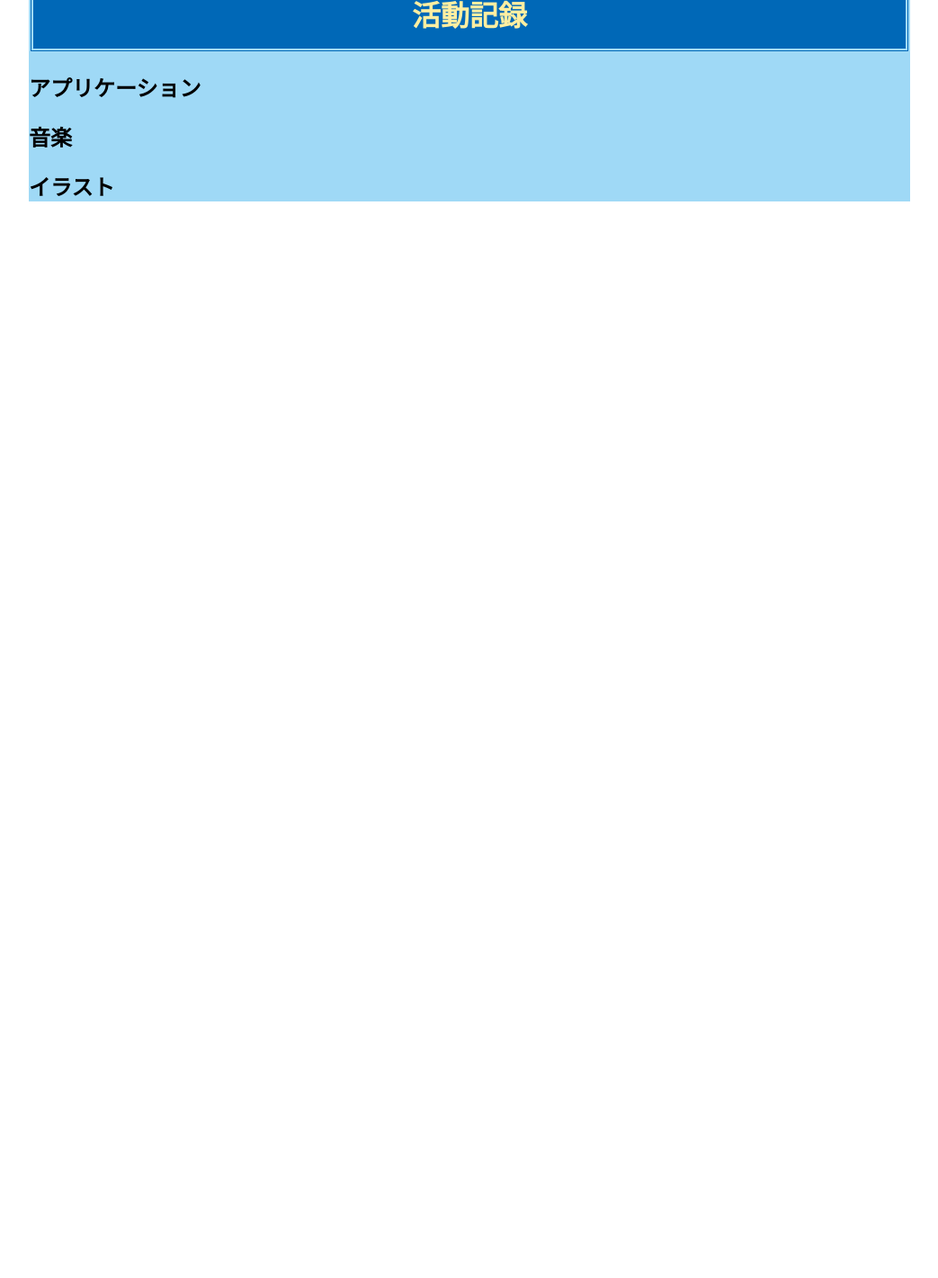
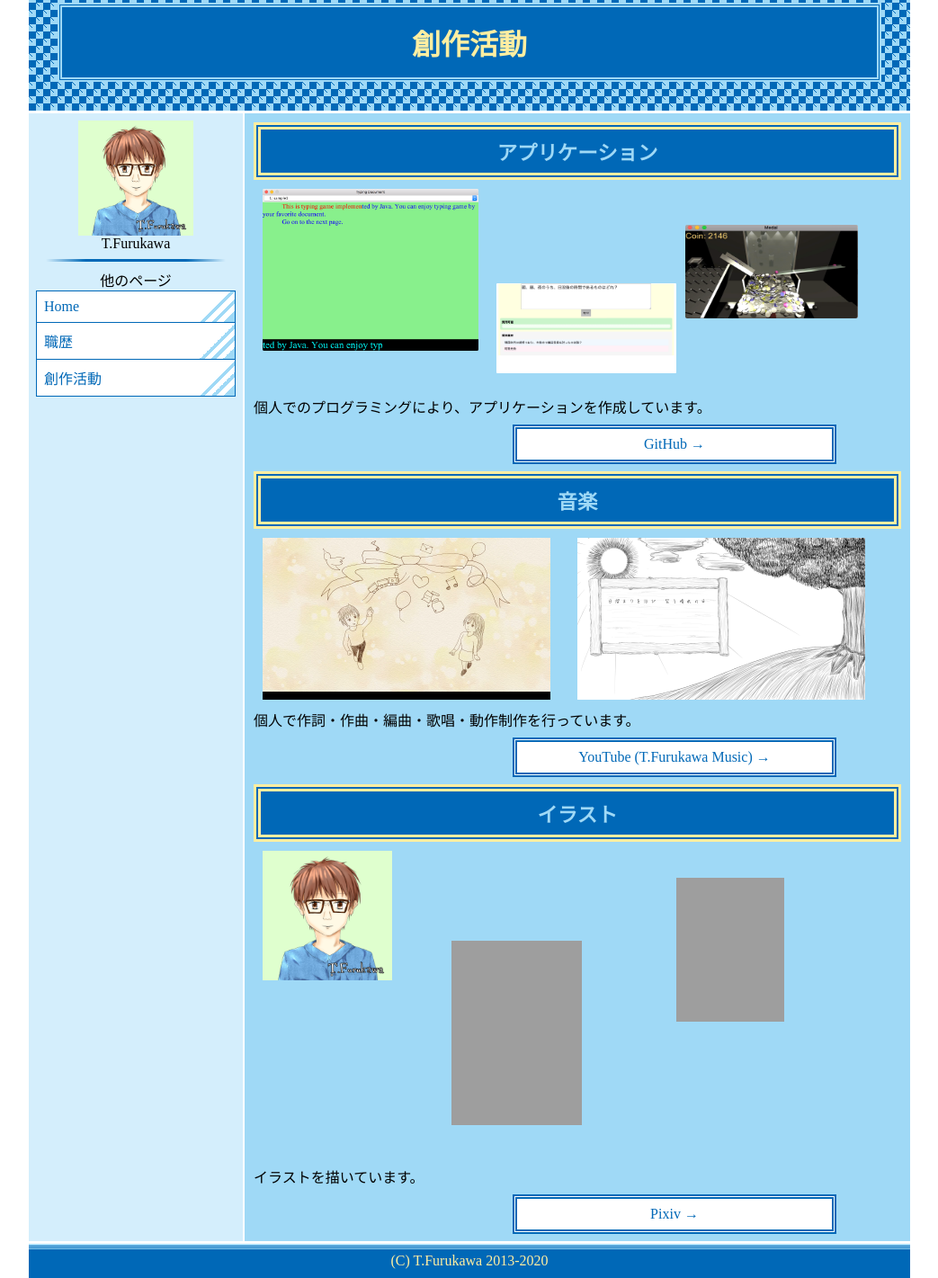
Before and after one commit to tfull/tfull.github.io, a plain HTML site: page activity.html in a window 1280 px wide. Shown: the part 29-1450 px from the top of the page at 90% size, without its empty margins (118-1161 px from the left). Before the commit the page ends 800 px from the top, so only its background shows below. Drawn offline with Linux system fonts and the light colour scheme; grey boxes are pictures that could not be loaded.

Commit message:
renewal 202008

```diff
--- a/activity.html
+++ b/activity.html
@@ -6,9 +6,73 @@
   <title>活動記録 - T.Furukawa</title>
 </head>
 <body>
-    <h1>活動記録</h1>
-    <h2>アプリケーション</h2>
-    <h2>音楽</h2>
-    <h2>イラスト</h2>
+  <header>
+    <h1>創作活動</h1>
+  </header>
+  <div id="middle">
+    <aside>
+      <div class="profile">
+        <img class="face_icon" src="img/face.png" width="128px" height="128px" />
+        <div>T.Furukawa</div>
+      </div>
+      <hr />
+      <nav>
+        <div>他のページ</div>
+        <ul>
+          <li><a href="index.html">Home</a></li>
+          <li><a href="career.html">職歴</a></li>
+          <li><a href="#">創作活動</a></li>
+        </ul>
+      </nav>
+    </aside>
+    <article>
+      <h2>アプリケーション</h2>
+      <div class="creative">
+        <div class="gallery" style="height: 240px;">
+          <img src="img/typing_game.png" width="240px" height="180px" style="top: 10px; left: 10px;" />
+          <img src="img/medal.png" width="192px" height="104px" style="top: 50px; left: 480px;" />
+          <img src="img/qa_system.png" width="200px" height="100px" style="top: 115px; left: 270px;" />
+        </div>
+        <div class="description">
+          個人でのプログラミングにより、アプリケーションを作成しています。
+        </div>
+        <div class="link">
+          <a href="https://github.com/tfull" target="_blank">GitHub →</a>
+        </div>
+      </div>
+      <h2>音楽</h2>
+      <div class="creative">
+        <div class="gallery" style="height: 200px;">
+          <img src="img/music007.png" width="320px" height="180px" style="top: 10px; left: 10px;" />
+          <img src="img/music010.png" width="320px" height="180px" style="top: 10px; left: 360px;" />
+        </div>
+        <div class="description">
+          個人で作詞・作曲・編曲・歌唱・動作制作を行っています。
+        </div>
+        <div class="link">
+          <a href="https://www.youtube.com/channel/UCGz6kesTqG3-s_1_VIhP9Ew" target="_blank">YouTube (T.Furukawa Music) →</a>
+        </div>
+      </div>
+      <h2>イラスト</h2>
+      <div class="creative">
+        <div class="gallery" style="height: 360px;">
+          <img src="img/face.png" width="144px" height="144px" style="top: 10px; left: 10px;" />
+          <img src="img/girl.png" width="145px" height="205px" style="top: 110px; left: 220px;" />
+          <img src="img/girls.png" width="120px" height="160px" style="top: 40px; left: 470px;" />
+        </div>
+        <div class="description">
+          イラストを描いています。
+        </div>
+        <div class="link">
+          <a href="https://www.pixiv.net/users/17877969" target="_blank">Pixiv →</a>
+        </div>
+      </div>
+    </article>
+  </div>
+  <footer>
+    <div>
+      (C) T.Furukawa 2013-2020
+    </div>
+  </footer>
 </body>
 </html>
--- a/css/summer.css
+++ b/css/summer.css
@@ -43,9 +43,21 @@ article {
 
 footer {
     clear: both;
-    background-color: var(--color-blue);
+    background-image: linear-gradient(180deg,
+        var(--color-sky) 5%,
+        var(--color-blue) 5%,
+        var(--color-blue) 8%,
+        var(--color-sky) 8%,
+        var(--color-sky) 11%,
+        var(--color-blue) 11%,
+        var(--color-blue) 14%,
+        var(--color-sky) 14%,
+        var(--color-sky) 17%,
+        var(--color-blue) 17%
+    );
     margin: 0px;
     padding: 10px;
+    border-top: solid 3px white;
 }
 
 header {
@@ -80,7 +92,7 @@ aside nav a {
     text-decoration: none;
     color: var(--color-blue);
     display: block;
-    background-image: linear-gradient(135deg, white 85%, black 85%, black 87%, white 87%, white 90%, black 90%, black 92%, white 92%, white 95%, black 95%);
+    background-image: linear-gradient(135deg, white 85%, var(--color-sky) 85%, var(--color-sky) 87%, white 87%, white 90%, var(--color-sky) 90%, var(--color-sky) 92%, white 92%, white 95%, var(--color-sky) 95%);
 }
 
 aside nav a:hover {
@@ -101,8 +113,9 @@ h1 {
 
 article h2 {
     margin: 0;
-    padding: 10px;
+    padding: 0.5rem;
     text-align: center;
+    font-size: 1.4rem;
     background-color: var(--color-blue);
     border: double 8px var(--color-yellow);
     color: var(--color-sky);
@@ -132,3 +145,74 @@ aside hr {
 nav div {
     text-align: center;
 }
+
+.external_link {
+    margin: 1rem 0;
+}
+
+.external_link ul {
+    margin: 0;
+    padding: 0;
+    list-style-type: none;
+}
+
+.external_link ul li {
+    margin: 0 20%;
+    padding: 0;
+}
+
+.external_link ul li a {
+    text-decoration: none;
+    padding: 0.5rem;
+    border: solid 1px var(--color-blue);
+    display: block;
+    background-color: white;
+    color: var(--color-blue);
+}
+
+.external_link ul li a:hover {
+    color: var(--color-yellow);
+    background-color: var(--color-blue);
+    animation-name: fadein;
+    animation-duration: 0.8s;
+}
+
+@keyframes fadein {
+    0% {
+        opacity: 0;
+    }
+
+    100% {
+        opacity: 1;
+    }
+}
+
+.external_link ul li a:not(:last-child) {
+    border-bottom: none;
+}
+
+.gallery {
+    position: relative;
+}
+
+.gallery img {
+    display: block;
+    position: absolute;
+}
+
+.creative .link a {
+    display: block;
+    padding: 0.5rem;
+    text-align: center;
+    margin: 0.5rem 10% 0.5rem 40%;
+    text-decoration: none;
+    color: var(--color-blue);
+    background-color: white;
+    border: double 5px var(--color-blue);
+}
+
+.creative .link a:hover {
+    color: var(--color-yellow);
+    background-color: var(--color-blue);
+    border-color: white;
+}
```
Also changed, not shown: career.html (+3 -3 lines), index.html (+38 -6 lines), img/medal.png (added), img/music007.png (added), img/music010.png (added), img/qa_system.png (added), img/typing_game.png (added), 2 other files.
